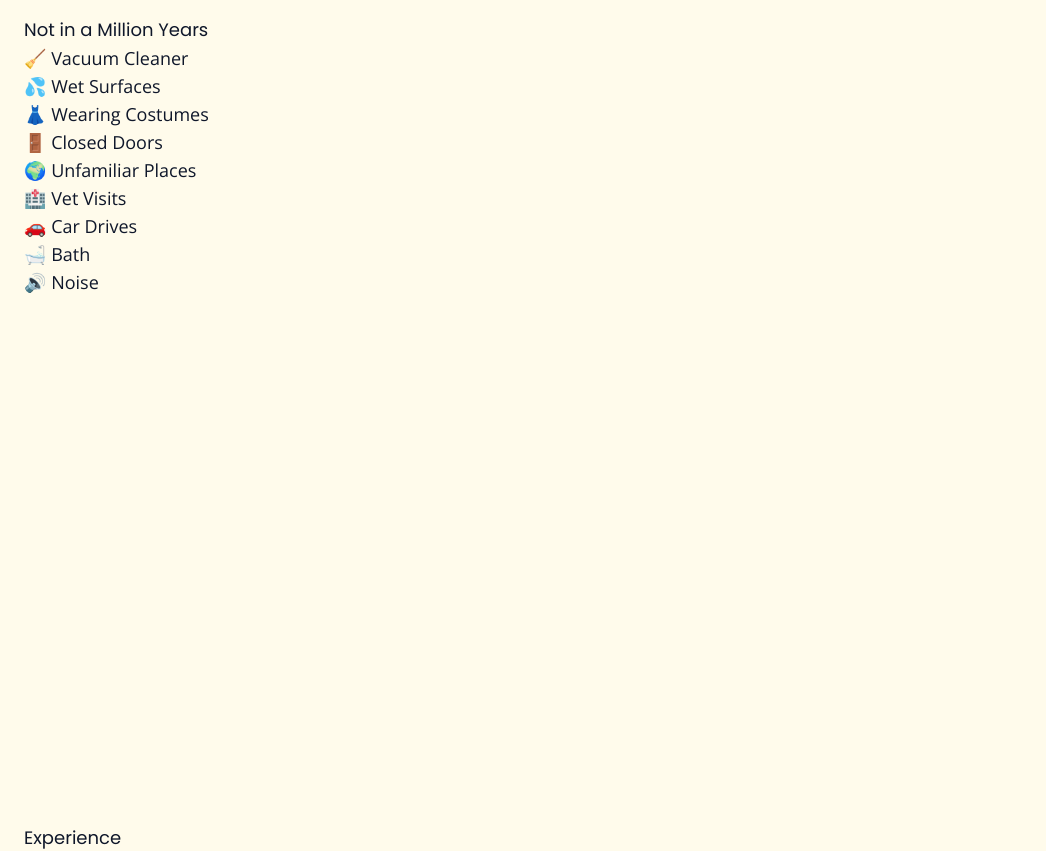
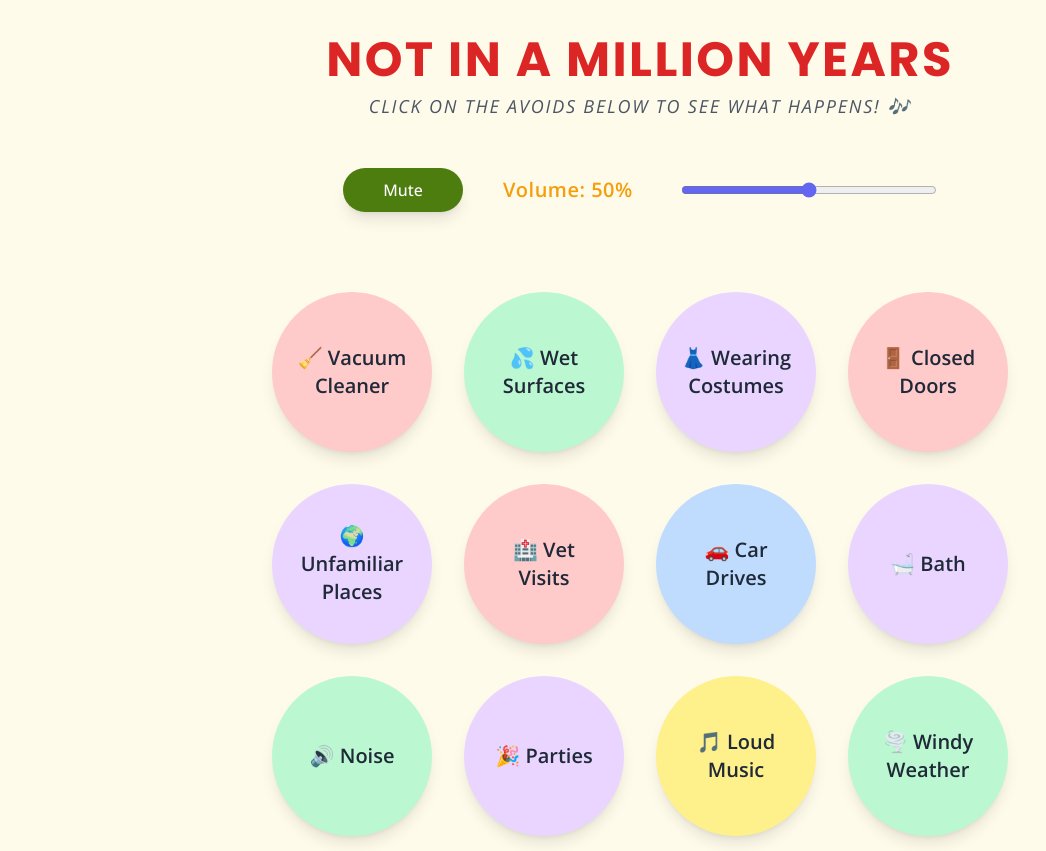
Before and after one commit to platypusonmars/rafi, a SvelteKit app: page / in a window 1280 px wide. Shown: the part 1720-2571 px from the top of the page, without its empty margins (0-1046 px from the left). Built offline with nearby package versions, Linux system fonts and the light colour scheme.

Commit message:
feat: :sparkles: Add interactive avoid functionality; small style fixes;

```diff
--- a/src/components/Avoids.svelte
+++ b/src/components/Avoids.svelte
@@ -1,15 +1,168 @@
 <script lang="ts">
+  import { fade, fly } from 'svelte/transition';
   import { avoids } from '../data/data';
   import SectionWrapper from './SectionWrapper.svelte';
+  import BaseButton from './BaseButton.svelte';
+  export let currentSection: string;
 
-  export let currentSection: string;
+  let bubbleState = avoids.map(() => true);
+
+  const colors = [
+    'bg-red-200',
+    'bg-blue-200',
+    'bg-green-200',
+    'bg-yellow-200',
+    'bg-purple-200',
+  ];
+
+  // Initialize bubbleColors with a random color for each avoid
+  let bubbleColors = avoids.map(
+    () => colors[Math.floor(Math.random() * colors.length)]
+  );
+
+  let audio: HTMLAudioElement;
+  let isMuted = false;
+  let volume = 0.5; // Initial volume set to 50%
+
+  const burstBubble = (index: number) => {
+    // Play the sound effect
+    if (!isMuted) {
+      audio.volume = volume; // Set volume before playing
+      audio.currentTime = 0; // Reset audio to start
+      audio.play();
+    }
+
+    // Change the color when the bubble is clicked
+    bubbleColors[index] = colors[Math.floor(Math.random() * colors.length)];
+
+    // Set bubble state to false to trigger the fade-out
+    bubbleState[index] = false;
+  };
+
+  const toggleMute = () => {
+    isMuted = !isMuted;
+    audio.volume = isMuted ? 0 : volume; // Set volume to 0 if muted
+  };
+
+  const adjustVolume = (event: Event) => {
+    const target = event.target as HTMLInputElement;
+    volume = parseFloat(target.value);
+    audio.volume = isMuted ? 0 : volume; // Adjust volume if not muted
+  };
+
+  const resetBubbles = () => {
+    bubbleState = avoids.map(() => true);
+    // Reset colors to new random colors
+    bubbleColors = avoids.map(
+      () => colors[Math.floor(Math.random() * colors.length)]
+    );
+  };
 </script>
 
 <SectionWrapper id="avoids" {currentSection}>
-  <h2>Not in a Million Years</h2>
-  <ul>
-    {#each avoids as avoid}
-      <li>{avoid}</li>
-    {/each}
-  </ul>
+  <!-- Styled Heading -->
+  <div class="flex flex-col items-center justify-between flex-1 gap-5 pb-20">
+    <div class="flex flex-col items-center justify-between gap-2 mb-2">
+      <h2
+        class="text-4xl font-bold tracking-wider text-center text-red-600 uppercase sm:text-5xl dark:text-red-400"
+      >
+        Not in a Million Years
+      </h2>
+
+      <p
+        class="text-lg italic tracking-widest text-gray-600 uppercase dark:text-gray-300"
+      >
+        Click on the avoids below to see what happens! 🎶
+      </p>
+    </div>
+
+    <!-- Audio element -->
+    <audio bind:this={audio}>
+      <source src="/src/assets/sounds/bubble.mp3" type="audio/mpeg" />
+      Your browser does not support the audio element.
+    </audio>
+
+    <!-- Mute and Volume Controls -->
+    <div
+      class="flex flex-col items-center justify-between flex-1 gap-10 p-5 mb-8 sm:flex-row"
+    >
+      <button
+        on:click={toggleMute}
+        class="w-full px-4 py-2 text-white transition-all duration-500 border-none rounded-full shadow-lg outline-none sm:w-auto bg-lime-700 dark:text-white dark: sm:px-10 hover:bg-indigo-700 hover:shadow-amber-500 focus:outline-none focus-visible:ring-2 focus-visible:ring-indigo-600 focus-visible:ring-opacity-50"
+      >
+        {isMuted ? 'Unmute' : 'Mute'}
+      </button>
+
+      <label
+        for="volume-control"
+        class="text-xl font-semibold tracking-wide text-amber-500 dark:text-sky-100"
+        >Volume: {Math.round(volume * 100)}%</label
+      >
+      <input
+        id="volume-control"
+        type="range"
+        min="0"
+        max="1"
+        step="0.01"
+        bind:value={volume}
+        on:input={adjustVolume}
+        class="w-64 h-2 ml-2 bg-gray-300 rounded-lg cursor-pointer accent-indigo-500 dark:accent-sky-100"
+      />
+    </div>
+
+    <!-- Bubble container -->
+    <div class="grid items-center grid-cols-2 gap-8 m-3 sm:grid-cols-4">
+      {#each avoids as avoid, index}
+        {#if bubbleState[index]}
+          <button
+            class={`flex items-center justify-center w-32 h-32 p-6 text-center transition-all duration-30 ${
+              bubbleColors[index]
+            } rounded-full shadow-lg outline-none cursor-pointer md:h-40 md:w-40 hover:scale-105 hover:shadow-amber-500 focus:outline-none focus-visible:ring-2 focus-visible:ring-indigo-600 focus-visible:ring-opacity-50 bubble`}
+            on:click={() => burstBubble(index)}
+            transition:fly|local={{ x: 0, y: 50 }}
+          >
+            <p
+              class="text-base font-semibold text-center text-gray-800 sm:text-lg md:text-xl"
+            >
+              {avoid}
+            </p>
+          </button>
+        {/if}
+      {/each}
+    </div>
+
+    <!-- Reset Button -->
+    <BaseButton
+      additionalClasses="bg-red-500 hover:bg-red-600 text-white m-6"
+      onClick={resetBubbles}
+    >
+      <p class="text-xl tracking-wider uppercase">Reset Bubbles</p>
+    </BaseButton>
+  </div>
 </SectionWrapper>
+
+<style>
+  .bubble {
+    animation: float 6s ease-in-out infinite;
+  }
+
+  /* Floating animation to make bubbles look dynamic */
+  @keyframes float {
+    0% {
+      transform: translateY(0);
+    }
+    50% {
+      transform: translateY(-20px);
+    }
+    100% {
+      transform: translateY(0);
+    }
+  }
+
+  /* TODO: fix the effect */
+  /* Burst effect */
+  .bubble:active {
+    transform: scale(0.5);
+    transition: transform 0.5s ease-out;
+  }
+</style>
--- /dev/null
+++ b/src/components/BaseButton.svelte
@@ -0,0 +1,14 @@
+<script lang="ts">
+  export let onClick: () => void;
+  export let additionalClasses: string = '';
+</script>
+
+<button
+  class={`flex items-center justify-center px-10 py-4 transition-all duration-300 rounded-full shadow-lg outline-none
+          hover:scale-105 hover:shadow-amber-500
+          focus:outline-none focus-visible:ring-2 focus-visible:ring-indigo-600 focus-visible:ring-opacity-50
+          ${additionalClasses}`}
+  on:click={onClick}
+>
+  <slot></slot>
+</button>
--- a/src/components/Hobbies.svelte
+++ b/src/components/Hobbies.svelte
@@ -79,7 +79,7 @@
     {#if i >= 1}
       <p
         transition:fade
-        class="text-lg italic tracking-widest text-gray-600 dark:text-gray-300"
+        class="text-lg italic tracking-widest text-center text-gray-600 uppercase dark:text-gray-300"
       >
         Click on the hobbies below for a purring experience! 🎶
       </p>
@@ -92,14 +92,14 @@
           class="flex items-center justify-center p-6 transition-all duration-300 rounded-lg shadow-lg outline-none
             {currentlyPlayingIndex === index
             ? 'bg-yellow-200 dark:bg-emerald-600 animate-pulse'
-            : 'bg-white dark:bg-slate-600'}
+            : 'bg-white dark:bg-slate-200 '}
             hover:scale-105 hover:shadow-amber-500 focus:outline-none focus-visible:ring-2 focus-visible:ring-indigo-600 focus-visible:ring-opacity-50"
           transition:slide
           on:click={() => toggleSound(index)}
           aria-label={`Play or stop sound for ${item}`}
         >
           <p
-            class="text-lg font-semibold text-center text-gray-800 dark:text-sky-100"
+            class="text-lg font-semibold text-center text-gray-800 dark:text-sky-800"
           >
             {item}
           </p>
--- a/src/components/SectionWrapper.svelte
+++ b/src/components/SectionWrapper.svelte
@@ -36,7 +36,10 @@
   }
 </script>
 
-<section {id} class="relative z-10 flex flex-col min-h-screen p-4 m-2">
+<section
+  {id}
+  class="relative z-10 flex flex-col min-h-[calc(100vh-100px)] p-4 m-2"
+>
   {#if isActive}
     <div
       in:fade={{ duration: 500 }}
@@ -45,7 +48,9 @@
       -translate-x-[30%] translate-y-[20%] rounded-full ${currentColor} opacity-30 blur-[80px] animate-blob`}
     ></div>
   {/if}
-  <div class="flex flex-col flex-1 max-w-[1400px] mx-auto w-full z-10">
+  <div
+    class="flex flex-col flex-1 max-w-[1400px] mx-auto w-full z-10 h-full my-10"
+  >
     <slot />
   </div>
 </section>
--- a/src/data/data.ts
+++ b/src/data/data.ts
@@ -18,6 +18,13 @@ export const avoids: string[] = [
   '🚗 Car Drives',
   '🛁 Bath',
   '🔊 Noise',
+  '🎉 Parties',
+  '🎵 Loud Music',
+  '🌪️ Windy Weather',
+  '🏠 Strange Homes',
+  '🌧️ Rain',
+  '🚿 Showers',
+  '🐕 Other Pets',
 ];
 
 export const hobbies: string[] = [
```
Also changed, not shown: 1 other file (tests, documents, lock files or other folders).
